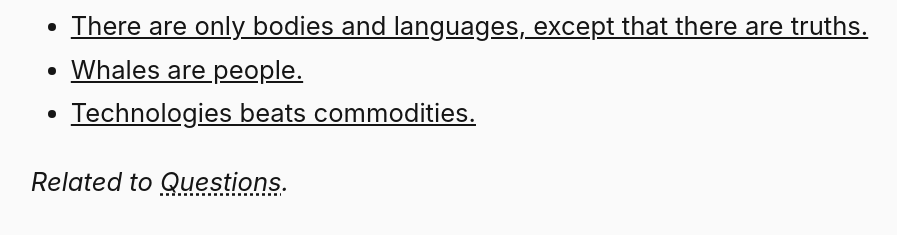
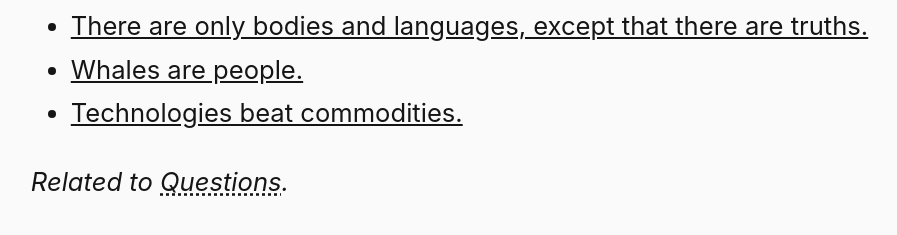
Before and after one commit to steinea/fyi, a Jekyll site: the page built from pages/commitments.md, in a window 1280 px wide. Shown: the part 492-727 px from the top of the page, without its empty margins (46-943 px from the left). Built offline with Jekyll 4.4.1, drawn with Linux system fonts in a browser that asks for light colours.

```diff
--- a/pages/commitments.md
+++ b/pages/commitments.md
@@ -15,6 +15,6 @@ redirect_from:
 * [We can always play backgammon.](https://cup.columbia.edu/book/empiricism-and-subjectivity/9780231068130/ "Deleuze 1953, p. 34")
 * [There are only bodies and languages, except that there are truths.](https://www.lacan.com/badbodies.htm "Badiou 2006")
 * [Whales are people.](https://thewalrus.ca/whales-are-people-too/ "Bourgon 2019")
-* [Technologies beats commodities.](https://rmi.org/technologies-beat-commodities/ "Bond 2024")
+* [Technologies beat commodities.](https://rmi.org/technologies-beat-commodities/ "Bond 2024")
 
 *Related to [Questions](/questions/).*
```
